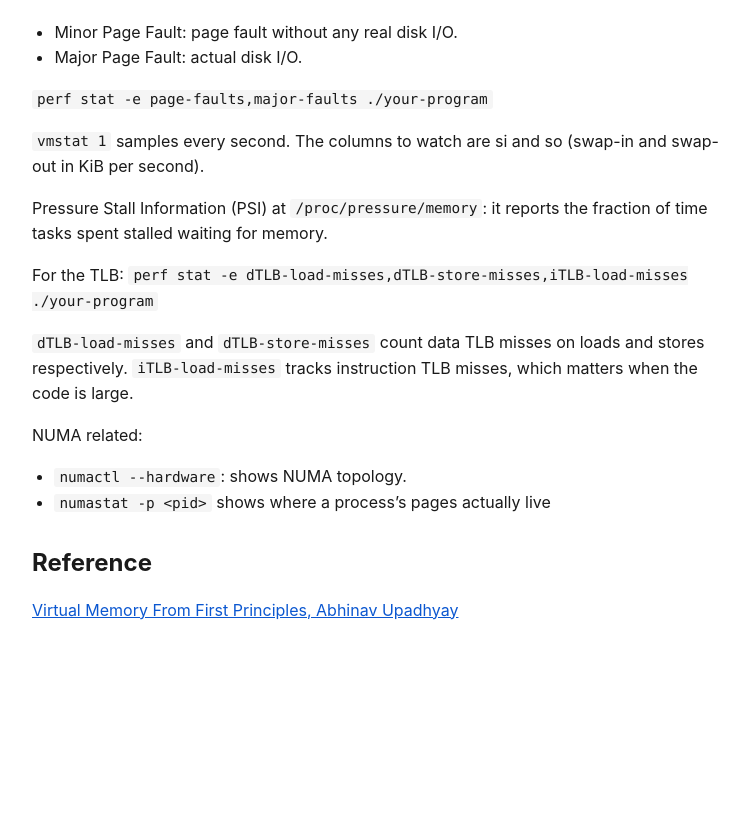
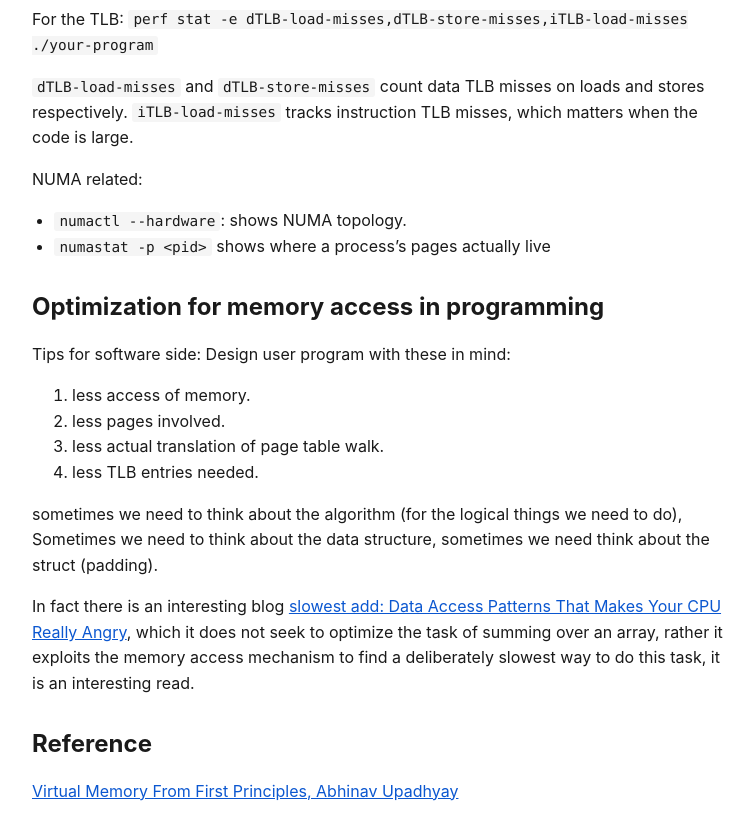
Before and after one commit to LuxxxLucy/notes, a Jekyll site: the page built from content/memory.md, in a window 1280 px wide and 900 px high, scrolled down 6646 px. Shown: the top 840 px of the window, without its empty margins (256-1010 px from the left). Built offline with Jekyll 4.4.1, drawn with Linux system fonts in a browser that asks for light colours; our own code applies the rules of GitHub Pages for plain Markdown files; Markdown is read by kramdown in place of the engine named in the settings; before the commit the page ends 7365 px from its top, so only the background shows below that; some of the changed text lies outside the part shown.

Commit message:
add new section on optimiation for memory access
and add an interesting blog https://blog.weineng.me/posts/slowest_add/

```diff
--- a/content/memory.md
+++ b/content/memory.md
@@ -136,17 +136,6 @@ Why dense array is faster than hash table in terms of accessing it:
 1. for pages, we have less TLB missing rate, with fewer TLB missing rate, it would not be slowed down.
 2. for inside the page, the cache line prefetch also make it faster.
 
-### Tips for software side: Design user program with these in mind:
-
-1. less access of memory.
-2. less pages involved.
-3. less actual translation of page table walk.
-3. less TLB entries needed.
-
-sometimes we need to think about the algorithm (for the logical things we need to do),
-Sometimes we need to think about the data structure,
-sometimes we need think about the struct (padding).
-
 ### Another way is to use large pages.
 
 x86-64 supports pages with 2 MB sizes, and on many systems 1 GB pages as well.
@@ -217,6 +206,20 @@ NUMA related:
 - `numactl --hardware`: shows NUMA topology.
 - `numastat -p <pid>` shows where a process’s pages actually live
 
+## Optimization for memory access in programming
+
+Tips for software side: Design user program with these in mind:
+
+1. less access of memory.
+2. less pages involved.
+3. less actual translation of page table walk.
+4. less TLB entries needed.
+
+sometimes we need to think about the algorithm (for the logical things we need to do),
+Sometimes we need to think about the data structure,
+sometimes we need think about the struct (padding).
+
+In fact there is an interesting blog [slowest add: Data Access Patterns That Makes Your CPU Really Angry](https://blog.weineng.me/posts/slowest_add/), which it does not seek to optimize the task of summing over an array, rather it exploits the memory access mechanism to find a deliberately slowest way to do this task, it is an interesting read.
 
 ## Reference
 
```
